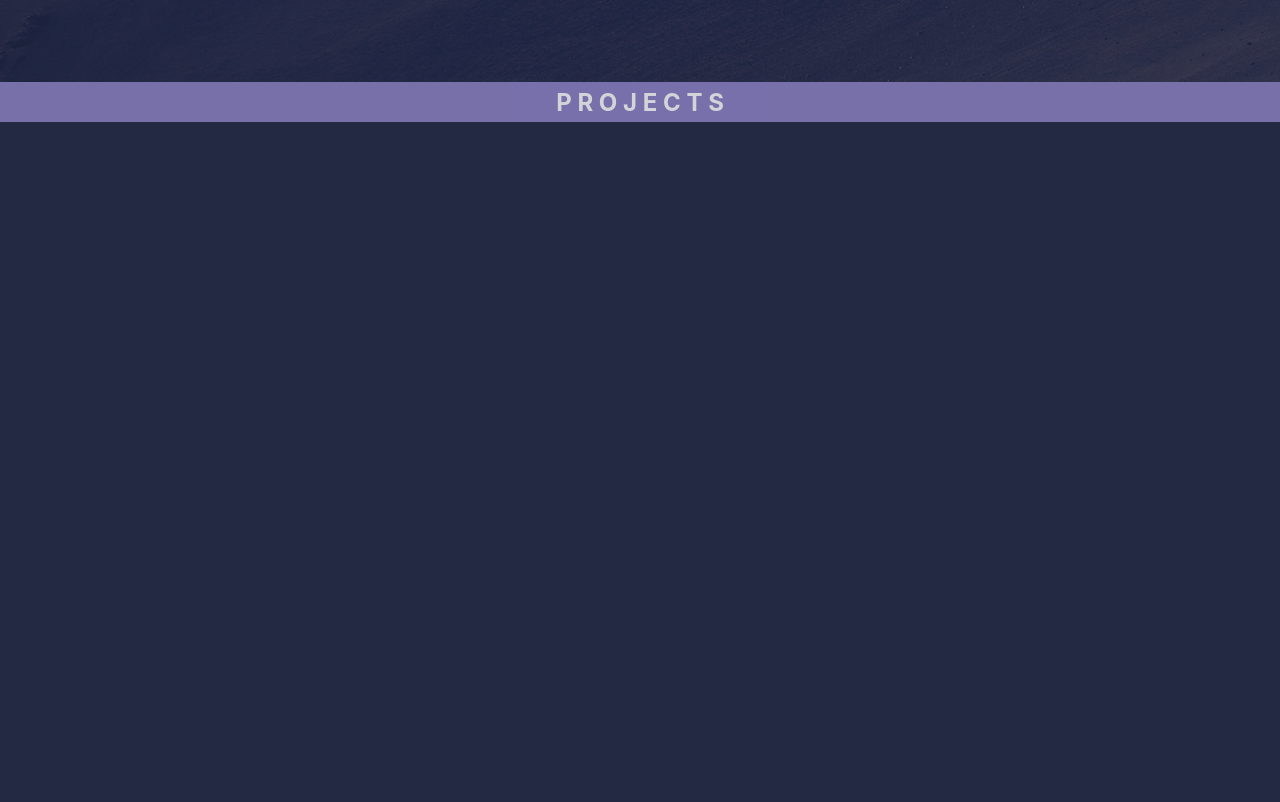
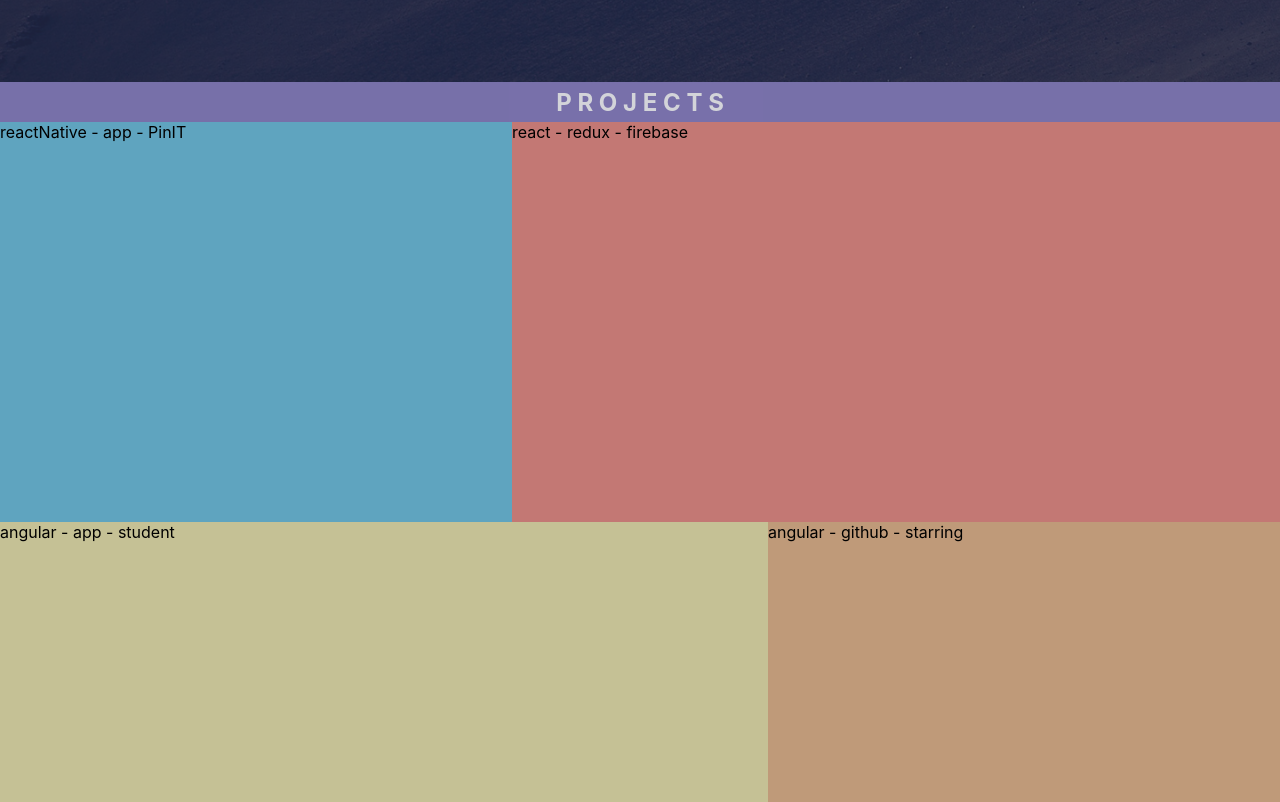
Before and after one commit to kc-leung/eportfolio, a React (Create React App) app: page / in a window 1280 px wide. Shown: the part 598-1400 px from the top of the page. Built offline with nearby package versions, Linux system fonts and the light colour scheme.

Commit message:
project title and item basic structure and styling

```diff
--- a/src/components/Projects/Projects.js
+++ b/src/components/Projects/Projects.js
@@ -11,9 +11,10 @@ export default class Projects extends Component {
           <div className="title">P R O J E C T S</div>
         </div>
         <div className="contentContainer">
-          {projectArray.map((data, colorIndex) => {
+          {projectArray.map((data, itemIndex) => {
             return (
-              <div key={colorIndex} className="itemContainer">
+              <div key={itemIndex} className="itemContainer">
+                <div className="projectTitle">{data.title}</div>
                 <div
                   className="bannerColor"
                   style={{ backgroundColor: `${data.color}` }}
--- a/src/components/Projects/Projects.scss
+++ b/src/components/Projects/Projects.scss
@@ -17,8 +17,16 @@
     grid-template-columns: 1fr 1fr 1fr 1fr 1fr;
     grid-template-rows: 50vh 50vh 50vh;
 
-    .bannerColor {
-      opacity: 0.8;
+    .itemContainer {
+      .projectTitle {
+        position: absolute;
+        z-index: 1;
+      }
+
+      .bannerColor {
+        height: 100%;
+        opacity: 0.8;
+      }
     }
   }
 
```
